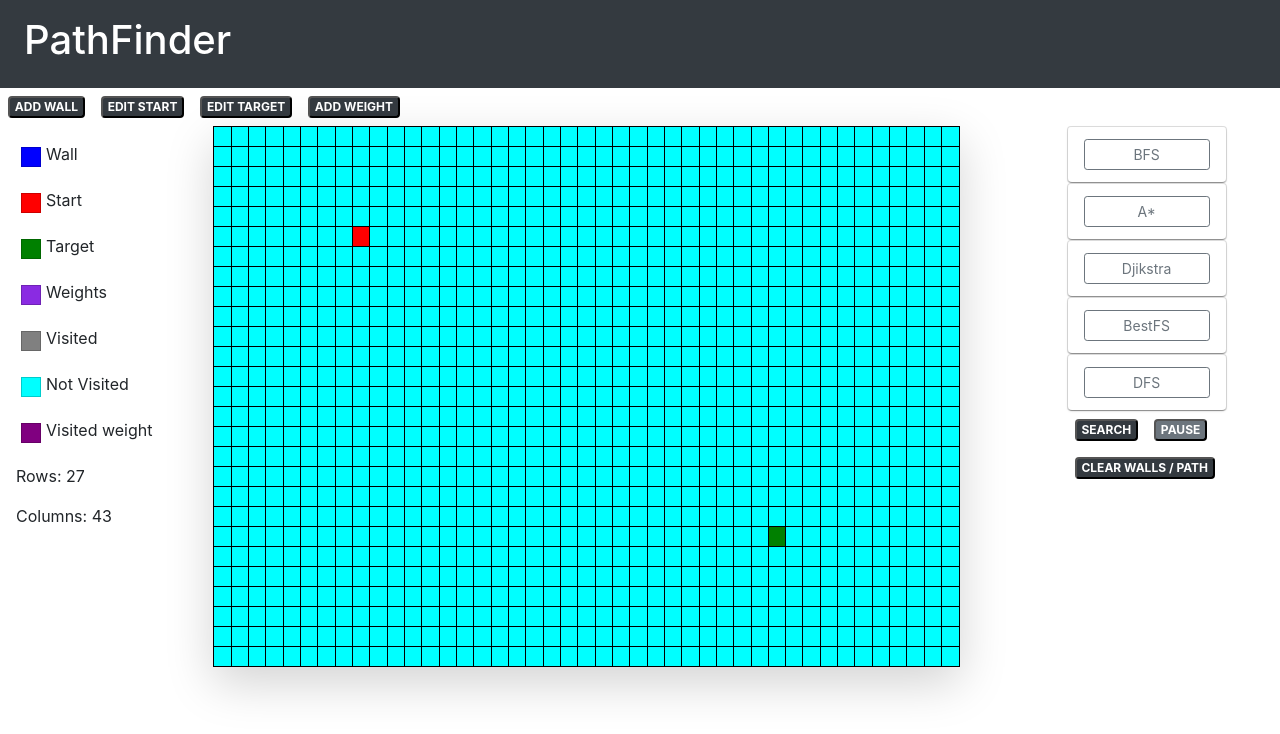
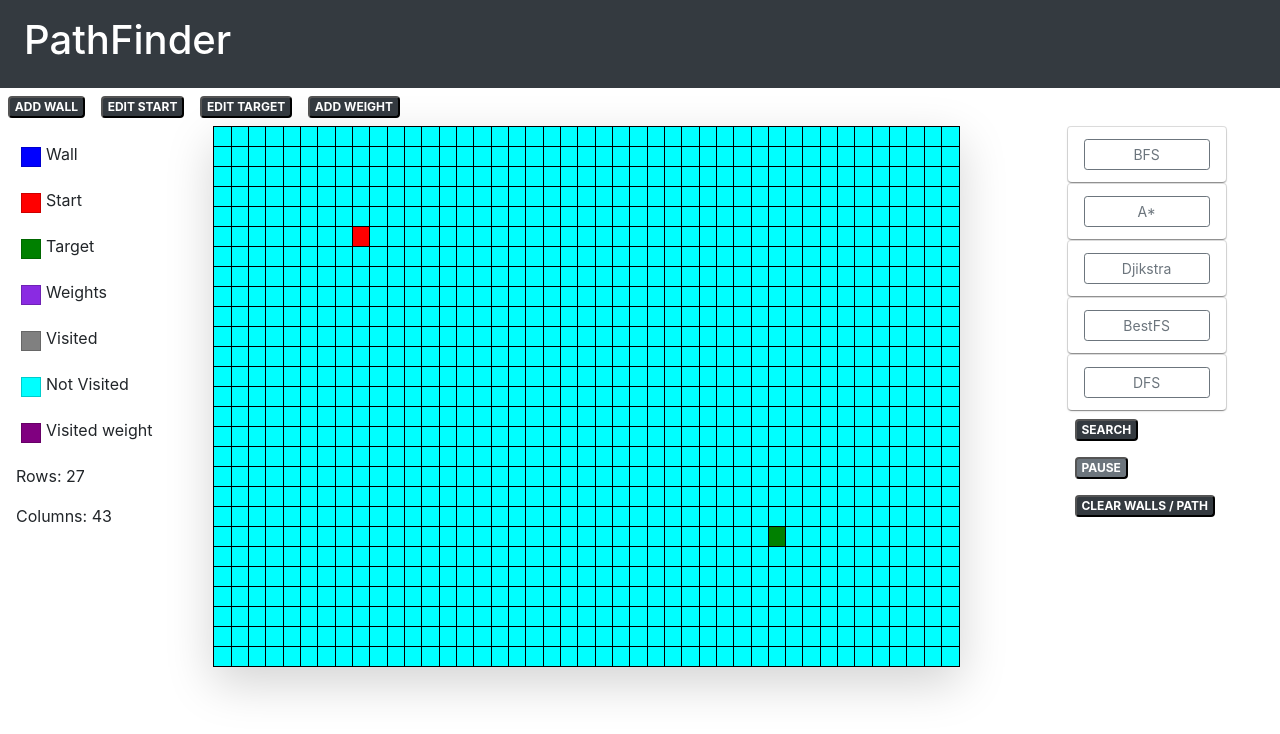
Before and after one commit to NiharikaVadlamudi/Path-Finding-Microsoft-Project-Team-Phoenix-, a React (Create React App) app: page / in a window 1280 px wide. Shown: the top 734 px of the page. Built offline with nearby package versions, Linux system fonts and the light colour scheme.

Commit message:
removed modals for search/pause and clear buttons and replaced with overlays

```diff
--- a/src/components/Accordion.jsx
+++ b/src/components/Accordion.jsx
@@ -10,6 +10,7 @@ import Tooltip from 'react-bootstrap/Tooltip'
 import FormControlLabel from '@material-ui/core/FormControlLabel';
 import Switch from '@material-ui/core/Switch';
 import Grid from '@material-ui/core/Grid';
+import Overlay from 'react-bootstrap/Overlay'
 
 class AccordionElement extends Component {
 
--- a/src/components/Agent.jsx
+++ b/src/components/Agent.jsx
@@ -4,6 +4,8 @@ import Alert from 'react-bootstrap/Alert';
 import Card from 'react-bootstrap/Card';
 import Button from "./Button.jsx"
 import AccordionElement from "./Accordion.jsx"
+import OverlayTrigger from 'react-bootstrap/OverlayTrigger'
+import Tooltip from 'react-bootstrap/Tooltip'
 import glob from "./global.jsx"
 import BFS from "../Algorithms/bfs.jsx"
 import DFS from "../Algorithms/dfs.jsx"
@@ -55,7 +57,7 @@ class Agent extends Component {
     if (startStopButton.status === false) {
       this.props.clearLastAlgo();
       if (this.props.gridState.targetLoc === undefined || this.props.gridState.startLoc === undefined || this.state.algo === undefined) {
-        this.props.setModalValues("set start/target/algo")
+        // this.props.setModalValues("set algo")
         this.props.handleChecks();
 
       }
@@ -87,7 +89,7 @@ class Agent extends Component {
 
   handlePauseResume = (button) => {
     if (this.state.startStopButton.status === false) {
-      this.props.setModalValues("Button disabled when algo is not running")
+      // this.props.setModalValues("Button disabled when algo is not running")
     }
     else {
       var pauseResumeButton = JSON.parse(JSON.stringify(this.state.pauseResumeButton));
@@ -260,9 +262,40 @@ class Agent extends Component {
     clearInterval(this.periodicStep);
   }
 
+  buttonOverlays = (message, button) =>
+  {
+    let buttonOverlay = <OverlayTrigger
+    placement="left"
+    delay={{ show: 250, hide: 400 }}
+    overlay={
+      <Tooltip id="button-tooltip" {...this.props} >
+        {message}
+      </Tooltip>
+    }
+    ><div>
+    {button}
+    </div>
+    </OverlayTrigger>
+    return buttonOverlay
+  }
 
 
   render() {
+    let pauseOverlay = <Button el={this.state.pauseResumeButton} onSelectOption={this.handlePauseResume} />
+    if(this.state.startStopButton.status === false)
+    {
+      pauseOverlay = this.buttonOverlays("Cannot clear board while algorithm is in Search mode", pauseOverlay )
+    }
+    let searchOverlay = <Button el={this.state.startStopButton} onSelectOption={this.handleStartStop} />
+    if(this.props.gridState.targetLoc === undefined || this.props.gridState.startLoc === undefined || this.state.algo === undefined)
+    {
+      searchOverlay = this.buttonOverlays("Algorithm not selected", searchOverlay )
+    }
+    let clearBoardOverlay = <Button el={this.state.clearWallsButton} onSelectOption={this.props.handleclearWalls} />
+    if(this.state.startStopButton.status)
+    {
+      clearBoardOverlay = this.buttonOverlays("Cannot clear board while algorithm is in Search mode", clearBoardOverlay )
+    }
 
     return (
       <span>
@@ -299,11 +332,15 @@ class Agent extends Component {
       </Modal>
 
 
+      {searchOverlay}
+      {pauseOverlay}
+      {clearBoardOverlay}
 
 
-      <Button el={this.state.startStopButton} onSelectOption={this.handleStartStop} />
-      <Button el={this.state.pauseResumeButton} onSelectOption={this.handlePauseResume} />
-      <Button el={this.state.clearWallsButton} onSelectOption={this.props.handleclearWalls} />
+
+
+
+
 
       </span>
     );
--- a/src/components/Grid.jsx
+++ b/src/components/Grid.jsx
@@ -251,7 +251,7 @@ class Grid extends Component {
 
     }
     else {
-      this.setModalValues("Stop algo before clearing walls")
+      // this.setModalValues("Stop algo before clearing walls")
     }
   }
 
```
